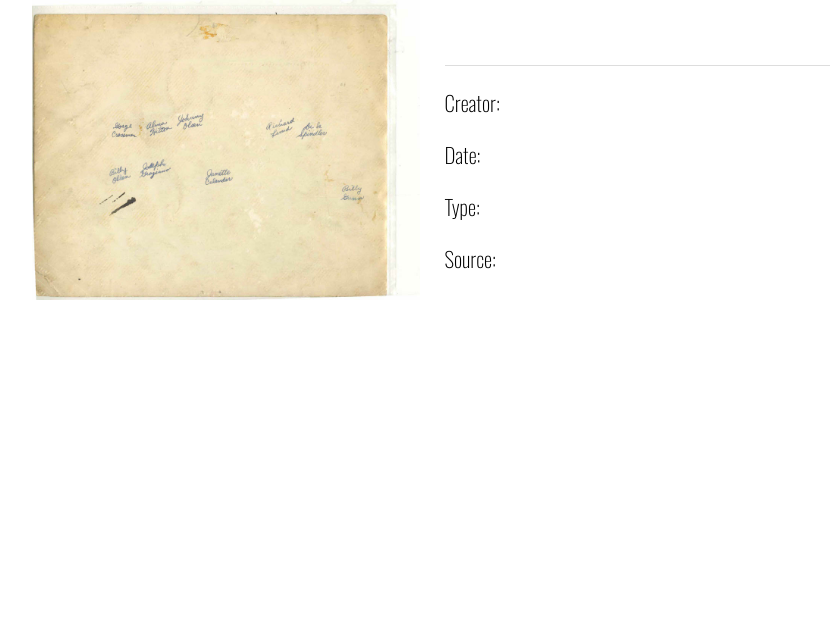
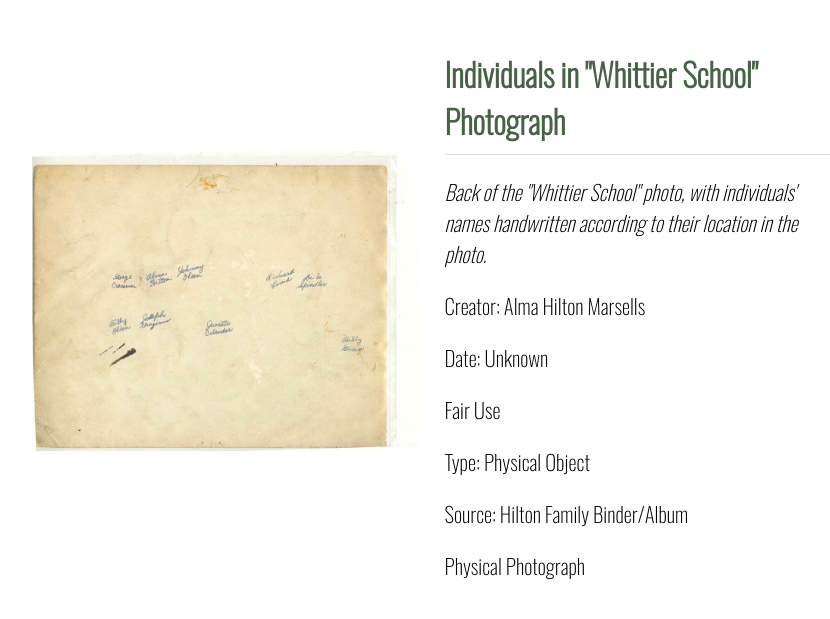
Before and after one commit to martinez2125/TennesseeChicago_Images, a Jekyll site: the page built from _mindoc_media/pg925-note.md, in a window 1280 px wide. Shown: the top 619 px of the page, without its empty margins (208-1038 px from the left). Built offline with Jekyll 4.4.1, drawn with Linux system fonts in a browser that asks for light colours.

Commit message:
Update pg925-note.md

```diff
--- a/_mindoc_media/pg925-note.md
+++ b/_mindoc_media/pg925-note.md
@@ -3,18 +3,18 @@ page: section-name
 title: Hilton Family Binder (Inside)
 media_type: image
 
-_title:
-description:
-creator:
-_date:
-rights:
-type:
-source:
+_title: Individuals in "Whittier School" Photograph
+description: Back of the "Whittier School" photo, with individuals' names handwritten according to their location in the photo.
+creator: Alma Hilton Marsells
+_date: Unknown
+rights: Fair Use
+type: Physical Object
+source: Hilton Family Binder/Album
 identifier:
 contributor:
-format:
-credit_(IPTC):
-date_created_(IPTC):
+format: Physical Photograph
+credit_(IPTC): Digitization courtesy of Caden J. Miller & Lesly Martinez
+date_created_(IPTC): 9/15/2025
 
 _path: /assets/img/pg25-note.jpg
 order: 27
```
